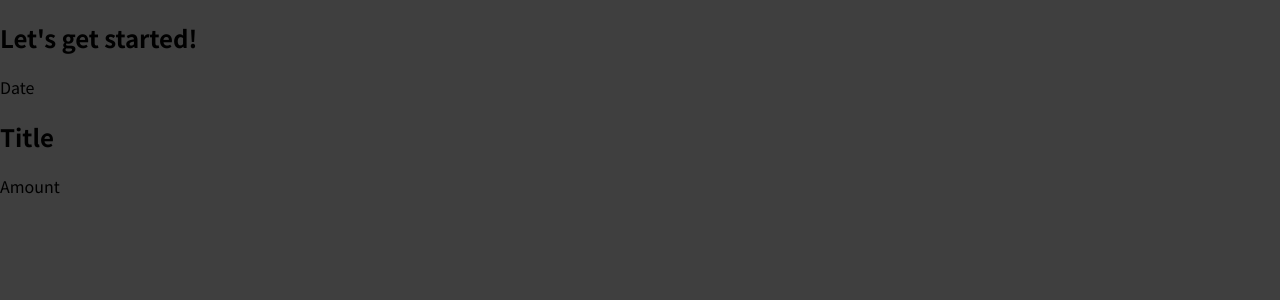
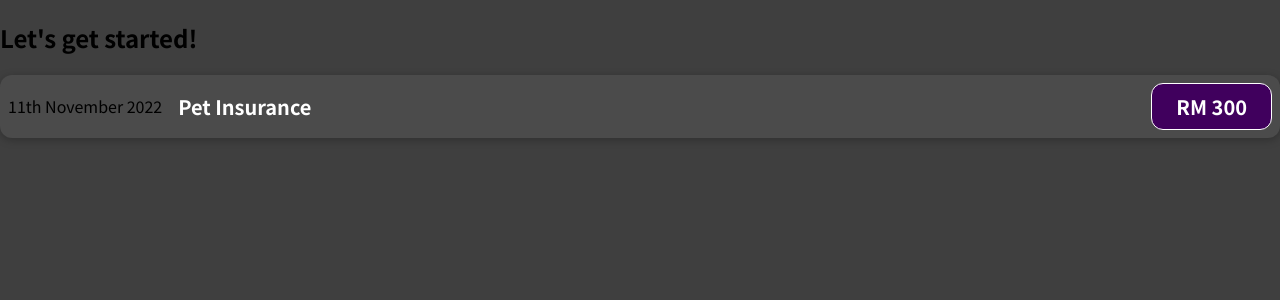
Before and after one commit to pauliand3138/basic-expense-app, a JavaScript app: page / in a window 1280 px wide. Shown: the top 300 px of the page. Built offline with nearby package versions, Linux system fonts and the light colour scheme.

Commit message:
Add basic css styling to ExpenseItem component

```diff
--- /dev/null
+++ b/src/components/ExpenseItem.css
@@ -0,0 +1,56 @@
+.expense-item {
+  display: flex;
+  justify-content: space-between;
+  align-items: center;
+  box-shadow: 0 2px 8px rgba(0, 0, 0, 0.25);
+  padding: 0.5rem;
+  margin: 1rem 0;
+  border-radius: 12px;
+  background-color: #4b4b4b;
+}
+
+.expense-item__description {
+  display: flex;
+  flex-direction: column;
+  gap: 1rem;
+  align-items: flex-end;
+  flex-flow: column-reverse;
+  justify-content: flex-start;
+  flex: 1;
+}
+
+.expense-item h2 {
+  color: #3a3a3a;
+  font-size: 1rem;
+  flex: 1;
+  margin: 0 1rem;
+  color: white;
+}
+
+.expense-item__price {
+  font-size: 1rem;
+  font-weight: bold;
+  color: white;
+  background-color: #40005d;
+  border: 1px solid white;
+  padding: 0.5rem;
+  border-radius: 12px;
+}
+
+@media (min-width: 580px) {
+  .expense-item__description {
+    flex-direction: row;
+    align-items: center;
+    justify-content: flex-start;
+    flex: 1;
+  }
+
+  .expense-item__description h2 {
+    font-size: 1.25rem;
+  }
+
+  .expense-item__price {
+    font-size: 1.25rem;
+    padding: 0.5rem 1.5rem;
+  }
+}
--- a/src/components/ExpenseItem.js
+++ b/src/components/ExpenseItem.js
@@ -1,10 +1,12 @@
+import "./ExpenseItem.css";
+
 function ExpenseItem() {
   return (
-    <div>
-      <div>Date</div>
-      <div>
-        <h2>Title</h2>
-        <div>Amount</div>
+    <div className="expense-item">
+      <div>11th November 2022</div>
+      <div className="expense-item__description">
+        <h2>Pet Insurance</h2>
+        <div className="expense-item__price">RM 300</div>
       </div>
     </div>
   );
```
Also changed, not shown: 1 other file (tests, documents, lock files or other folders).
